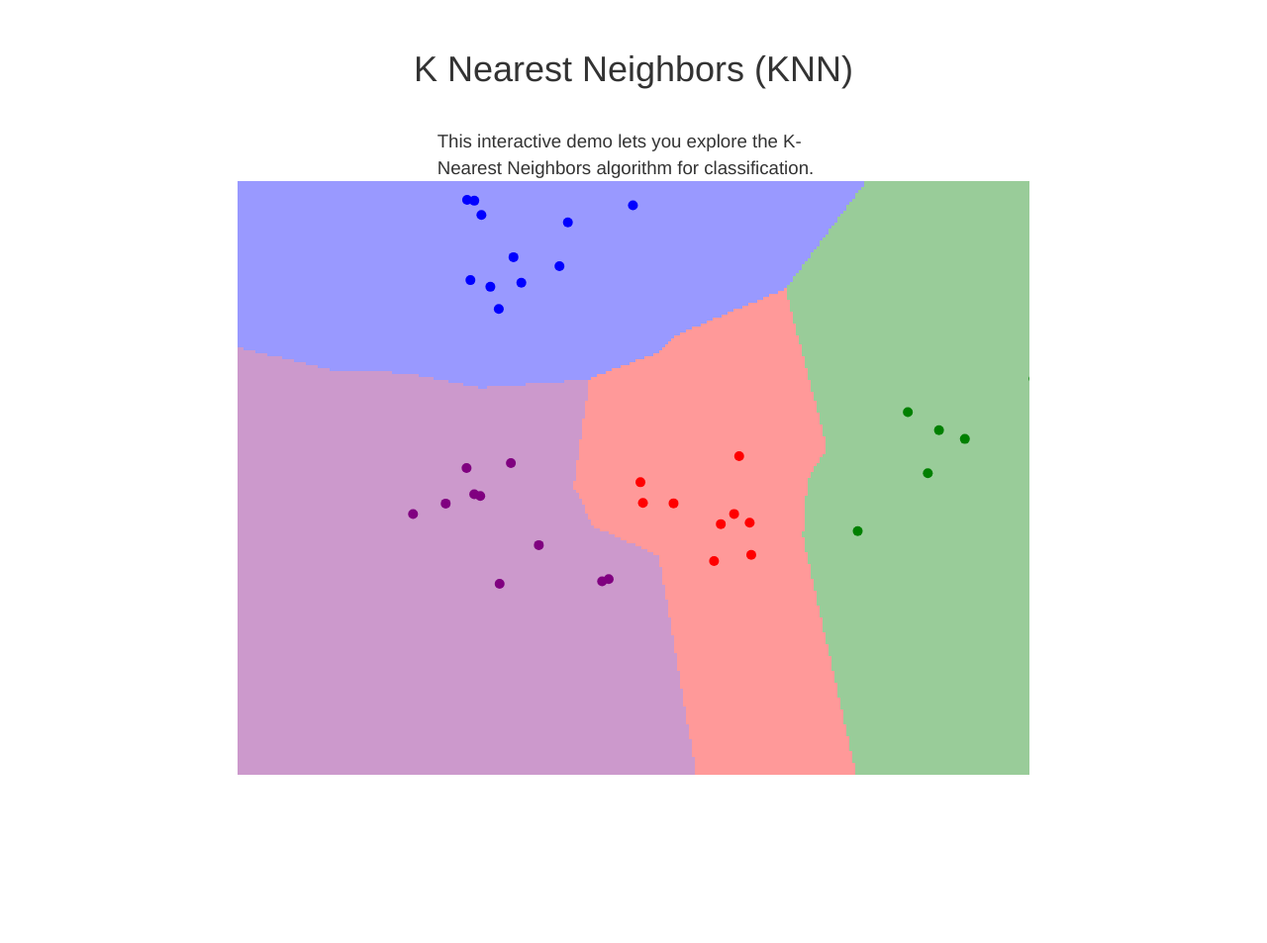
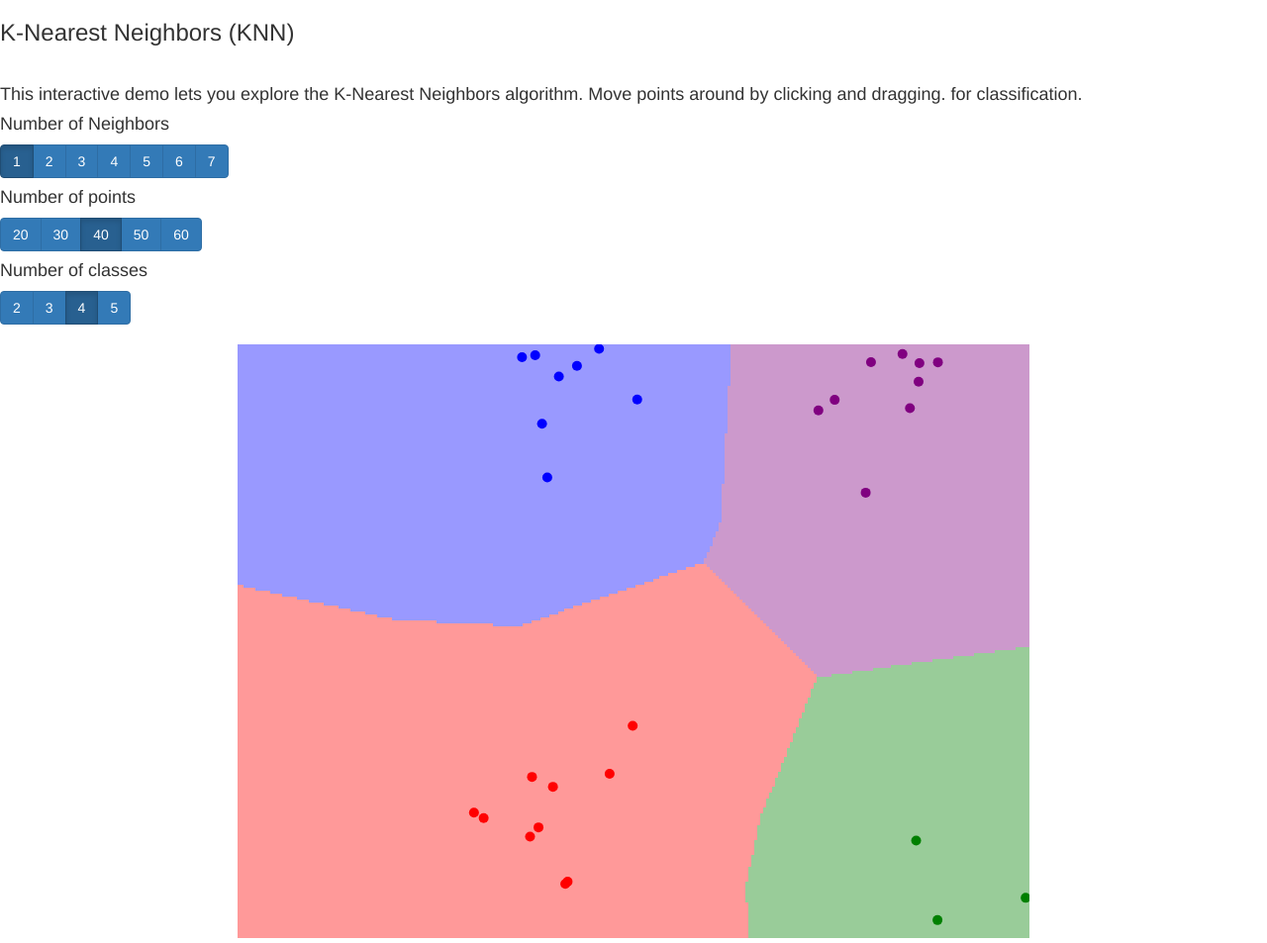
Before and after one commit to KareemJBR/machine-learning-algorithms-simulator, a Django app: template core/templates/knn_home.html in a window 1280 px wide. Shown: the whole page at 99% size. Before the commit the page ends 783 px from the top, so only its background shows below. Run offline with Django 4.2, Linux system fonts and the light colour scheme; the template is opened without the code that fills it, so the values that code supplies are empty; some libraries are stand-ins or nearby versions.

Commit message:
updated KNN interface

```diff
--- a/core/templates/knn_home.html
+++ b/core/templates/knn_home.html
@@ -1,16 +1,16 @@
 <!DOCTYPE html>
 <html lang="en" dir="ltr">
   <head>
-  <meta charset="utf-8">
+    <meta charset="utf-8" />
     <title>KNN</title>
     {% load static %}
-  <link rel="stylesheet" href="{% static 'knn_home.css' %}">
-  <link rel="icon" href="{% static 'machine_learning_icon.png' %}">
-  <script src='//cdnjs.cloudflare.com/ajax/libs/jquery/2.1.1/jquery.min.js'></script>
-  <script src='//maxcdn.bootstrapcdn.com/bootstrap/3.2.0/js/bootstrap.min.js'></script>
-  <script src='//cdnjs.cloudflare.com/ajax/libs/underscore.js/1.6.0/underscore-min.js'></script>
-  <script src="{% static 'knn_home.js' %}"></script>
-  <link href="//maxcdn.bootstrapcdn.com/bootstrap/3.2.0/css/bootstrap.min.css" rel="stylesheet">
+    <link rel="stylesheet" href="{% static 'styles/knn_home.css' %}" />
+    <link rel="icon" href="{% static 'assets/machine_learning_icon.png' %}" />
+    <script src="https://cdnjs.cloudflare.com/ajax/libs/jquery/3.4.1/jquery.min.js"></script>
+    <link
+      href="//maxcdn.bootstrapcdn.com/bootstrap/3.2.0/css/bootstrap.min.css"
+      rel="stylesheet"
+    />
   </head>
   <style>
     canvas {
@@ -21,26 +21,84 @@
     }
   </style>
   <body>
-<div class='container-fluid'>
-  <h1>K Nearest Neighbors (KNN)</h1>
-
-  <div class="row">
-    <div class="col-xs-4 col-xs-offset-4 instructions">
-      This interactive demo lets you explore the K-Nearest Neighbors algorithm for
-      classification.
+    <h3>K-Nearest Neighbors (KNN)</h3>
+    <br />
+    <h4>
+      This interactive demo lets you explore the K-Nearest Neighbors algorithm.
+      Move points around by clicking and dragging. for classification.
+    </h4>
+      <div class="settings">
+        <div class="wide-group">
+          <h4 class="text">Number of Neighbors</h4>
+          <div class="btn-group" data-toggle="buttons">
+            <label class="btn btn-primary active" id="k-1-btn">
+              <input type="radio" name="k" checked/> 1
+            </label>
+            <label class="btn btn-primary" id="k-2-btn">
+              <input type="radio" name="k" /> 2
+            </label>
+            <label class="btn btn-primary" id="k-3-btn">
+              <input type="radio" name="k" /> 3
+            </label>
+            <label class="btn btn-primary" id="k-4-btn">
+              <input type="radio" name="k" /> 4
+            </label>
+            <label class="btn btn-primary" id="k-5-btn">
+              <input type="radio" name="k" /> 5
+            </label>
+            <label class="btn btn-primary" id="k-6-btn">
+              <input type="radio" name="k" /> 6
+            </label>
+            <label class="btn btn-primary" id="k-7-btn">
+              <input type="radio" name="k" /> 7
+            </label>
           </div>
         </div>
-
+        <div class="wide-group">
+          <h4 class="text">Number of points</h4>
+          <div class="btn-group" data-toggle="buttons">
+            <label class="btn btn-primary" id="num-pts-20-btn">
+              <input type="radio" name="num-pts" /> 20
+            </label>
+            <label class="btn btn-primary" id="num-pts-30-btn">
+              <input type="radio" name="num-pts" /> 30
+            </label>
+            <label class="btn btn-primary active" id="num-pts-40-btn">
+              <input type="radio" name="num-pts" checked /> 40
+            </label>
+            <label class="btn btn-primary" id="num-pts-50-btn">
+              <input type="radio" name="num-pts" /> 50
+            </label>
+            <label class="btn btn-primary" id="num-pts-60-btn">
+              <input type="radio" name="num-pts" /> 60
+            </label>
+          </div>
+        </div>
+        <div class="wide-group">
+          <h4 class="text">Number of classes</h4>
+          <div class="btn-group" data-toggle="buttons">
+            <label class="btn btn-primary" id="num-cls-2-btn">
+              <input type="radio" name="num-cls" /> 2
+            </label>
+            <label class="btn btn-primary" id="num-cls-3-btn">
+              <input type="radio" name="num-cls" /> 3
+            </label>
+            <label class="btn btn-primary active" id="num-cls-4-btn">
+              <input type="radio" name="num-cls" checked /> 4
+            </label>
+            <label class="btn btn-primary" id="num-cls-5-btn">
+              <input type="radio" name="num-cls" /> 5
+            </label>
+          </div>
+        </div>
+      </div>
+      <br />
       <div class="row">
         <div class="col-xs-12 text-center">
           <canvas id="canvas"></canvas>
         </div>
       </div>
-
-
     </div>
-<h class="doNotShow">{{ predictions }}</h>
-<script src="https://ajax.googleapis.com/ajax/libs/jquery/3.5.1/jquery.min.js"></script>
-<script type="text/javascript" src="{% static 'knn_home.js' %}"></script>
+    <script type="text/javascript" src="{% static 'js/knn_home.js' %}"></script>
   </body>
 </html>
```
Lines whose indentation alone changed are shown as unchanged.
